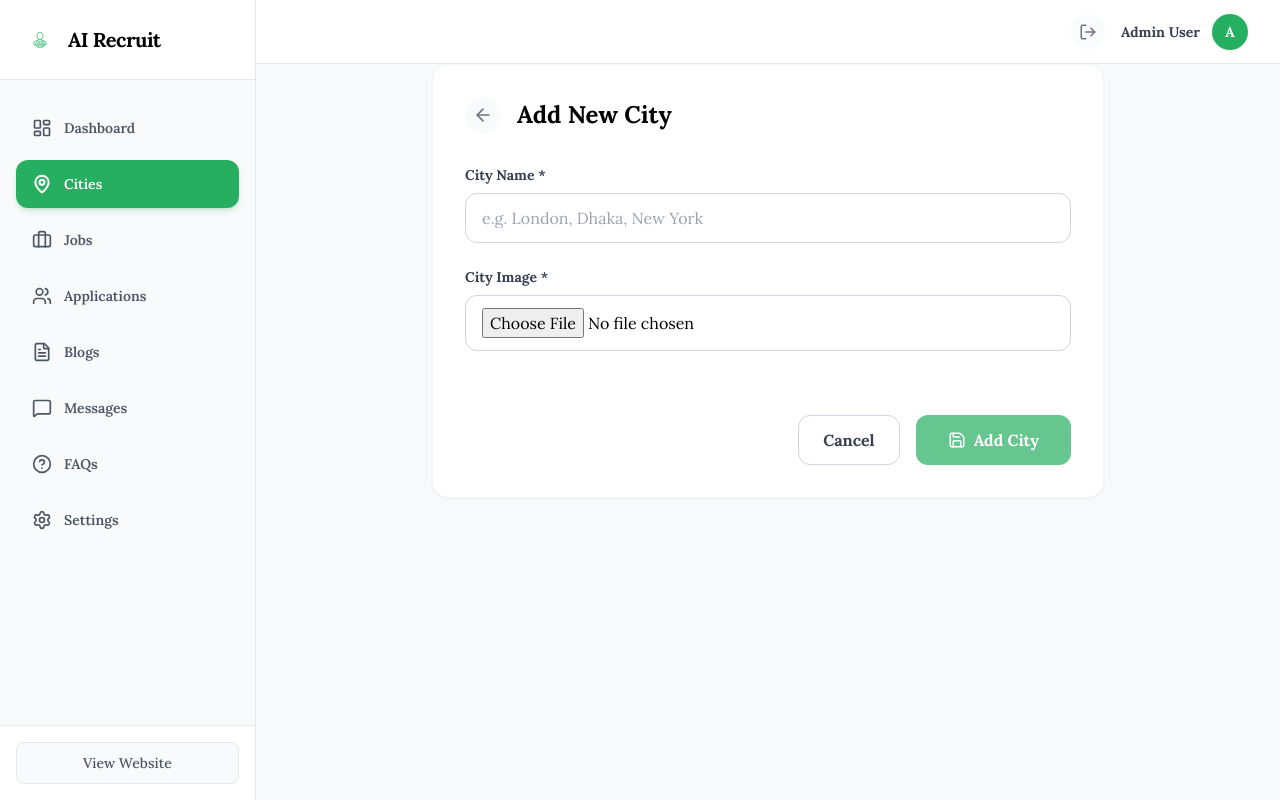
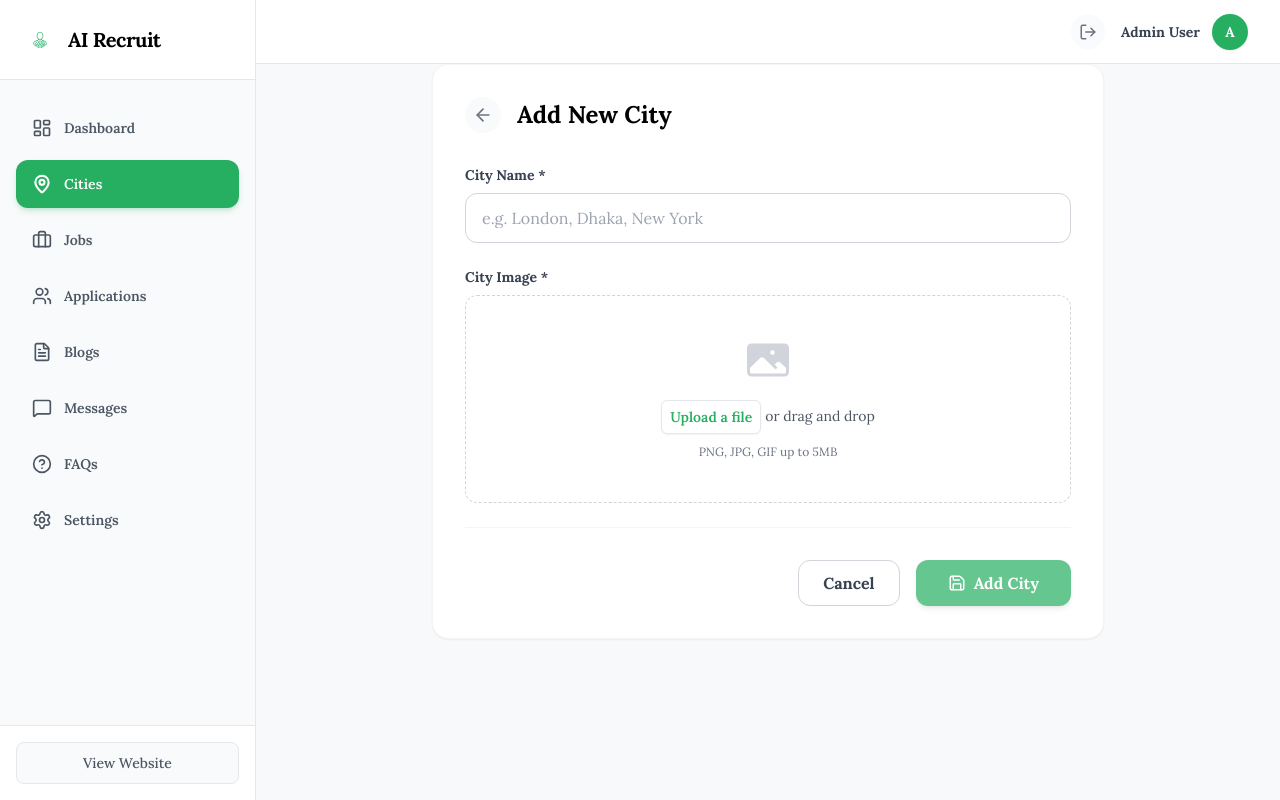
Before and after one commit to Iqbalhossen07/ai-recruitment, a Next.js app: page /system-hq/cities/create in a window 1280 px wide. Built offline with nearby package versions, Linux system fonts and the light colour scheme.

Commit message:
style: global action buttons and styled file upload

```diff
--- a/src/app/system-hq/cities/page.tsx
+++ b/src/app/system-hq/cities/page.tsx
@@ -1,8 +1,8 @@
 import prisma from "@/lib/prisma";
 import Link from "next/link";
-import { Plus, Edit, MapPin } from "lucide-react";
+import { Plus, MapPin } from "lucide-react";
 import Image from "next/image";
-import DeleteCityButton from "@/components/admin/DeleteCityButton";
+import CityActions from "@/components/admin/CityActions";
 
 export default async function CitiesPage() {
   const cities = await prisma.city.findMany({
@@ -51,16 +51,7 @@ export default async function CitiesPage() {
                 <span className="font-bold text-black">{city._count.jobs}</span>
                 <span className="text-gray-500 ml-1">Jobs listed</span>
               </div>
-              <div className="flex gap-2">
-                <Link
-                  href={`/system-hq/cities/${city.id}/edit`}
-                  className="p-2 bg-gray-50 text-blue-500 rounded-lg hover:bg-blue-50 transition-colors"
-                  title="Edit City"
-                >
-                  <Edit size={16} />
-                </Link>
-                <DeleteCityButton id={city.id} name={city.name} />
-              </div>
+              <CityActions id={city.id} name={city.name} />
             </div>
           </div>
         ))}
--- /dev/null
+++ b/src/components/admin/ActionButtons.tsx
@@ -0,0 +1,47 @@
+"use client";
+
+import Link from "next/link";
+import { Edit, Trash2, Eye } from "lucide-react";
+
+interface ActionButtonsProps {
+  editUrl?: string;
+  viewUrl?: string;
+  onDelete?: () => void;
+  deleteTitle?: string;
+}
+
+export default function ActionButtons({ editUrl, viewUrl, onDelete, deleteTitle = "Delete" }: ActionButtonsProps) {
+  return (
+    <div className="flex items-center gap-2">
+      {viewUrl && (
+        <Link
+          href={viewUrl}
+          className="flex items-center justify-center p-2 bg-gray-50 text-gray-600 border border-gray-200 rounded-lg hover:bg-gray-100 hover:text-gray-900 transition-colors"
+          title="View Details"
+        >
+          <Eye size={16} />
+        </Link>
+      )}
+
+      {editUrl && (
+        <Link
+          href={editUrl}
+          className="flex items-center justify-center p-2 bg-blue-50 text-blue-600 border border-blue-100 rounded-lg hover:bg-blue-100 transition-colors"
+          title="Edit"
+        >
+          <Edit size={16} />
+        </Link>
+      )}
+
+      {onDelete && (
+        <button
+          onClick={onDelete}
+          className="flex items-center justify-center p-2 bg-red-50 text-red-600 border border-red-100 rounded-lg hover:bg-red-100 transition-colors"
+          title={deleteTitle}
+        >
+          <Trash2 size={16} />
+        </button>
+      )}
+    </div>
+  );
+}
--- a/src/components/admin/DeleteCityButton.tsx
+++ b/src/components/admin/CityActions.tsx
@@ -1,10 +1,10 @@
 "use client";
 
-import { Trash2 } from "lucide-react";
 import Swal from "sweetalert2";
 import { deleteCity } from "@/app/actions/city";
+import ActionButtons from "./ActionButtons";
 
-export default function DeleteCityButton({ id, name }: { id: string, name: string }) {
+export default function CityActions({ id, name }: { id: string, name: string }) {
   const handleDelete = async () => {
     const result = await Swal.fire({
       title: 'Are you sure?',
@@ -27,12 +27,10 @@ export default function DeleteCityButton({ id, name }: { id: string, name: strin
   };
 
   return (
-    <button
-      onClick={handleDelete}
-      className="p-2 bg-white border border-red-100 text-red-500 rounded-lg hover:bg-red-50 transition-colors"
-      title="Delete City"
-    >
-      <Trash2 size={16} />
-    </button>
+    <ActionButtons
+      editUrl={`/system-hq/cities/${id}/edit`}
+      onDelete={handleDelete}
+      deleteTitle="Delete City"
+    />
   );
 }
--- a/src/components/admin/CityForm.tsx
+++ b/src/components/admin/CityForm.tsx
@@ -74,11 +74,37 @@ export default function CityForm({ city }: CityFormProps) {
         </div>
 
         <div>
-          <label htmlFor="imageFile" className="block text-sm font-bold text-gray-700 mb-2">City Image *</label>
+          <label className="block text-sm font-bold text-gray-700 mb-2">City Image *</label>
+          <div className="mt-2 flex justify-center rounded-xl border border-dashed border-gray-300 px-6 py-10 hover:bg-gray-50 transition-colors relative">
+            <div className="text-center w-full">
+              {imagePreview ? (
+                <div className="relative w-full h-48 rounded-xl overflow-hidden shadow-sm mx-auto mb-4 border border-gray-200">
+                  <Image
+                    src={imagePreview}
+                    alt="City Preview"
+                    fill
+                    className="object-cover"
+                    onError={(e) => {
+                      e.currentTarget.src = "https://placehold.co/600x400?text=Invalid+Image";
+                    }}
+                  />
+                </div>
+              ) : (
+                <svg className="mx-auto h-12 w-12 text-gray-300 mb-4" viewBox="0 0 24 24" fill="currentColor" aria-hidden="true">
+                  <path fillRule="evenodd" d="M1.5 6a2.25 2.25 0 012.25-2.25h16.5A2.25 2.25 0 0122.5 6v12a2.25 2.25 0 01-2.25 2.25H3.75A2.25 2.25 0 011.5 18V6zM3 16.06V18c0 .414.336.75.75.75h16.5A.75.75 0 0021 18v-1.94l-2.69-2.689a1.5 1.5 0 00-2.12 0l-.88.879.97.97a.75.75 0 11-1.06 1.06l-5.16-5.159a1.5 1.5 0 00-2.12 0L3 16.061zm10.125-7.81a1.125 1.125 0 112.25 0 1.125 1.125 0 01-2.25 0z" clipRule="evenodd" />
+                </svg>
+              )}
+              <div className="mt-4 flex text-sm leading-6 text-gray-600 justify-center">
+                <label
+                  htmlFor="imageFile"
+                  className="relative cursor-pointer rounded-md bg-white font-semibold text-primary focus-within:outline-none focus-within:ring-2 focus-within:ring-primary focus-within:ring-offset-2 hover:text-primary-hover px-2 py-1 shadow-sm border border-gray-200"
+                >
+                  <span>Upload a file</span>
                   <input
-            type="file"
                     id="imageFile"
                     name="imageFile"
+                    type="file"
+                    className="sr-only"
                     accept="image/*"
                     onChange={(e) => {
                       if (e.target.files && e.target.files[0]) {
@@ -86,35 +112,27 @@ export default function CityForm({ city }: CityFormProps) {
                         setImagePreview(url);
                       }
                     }}
-            required={!city?.image} // Required if creating new city
-            className="w-full px-4 py-3 border border-gray-300 rounded-xl focus:outline-none focus:ring-2 focus:ring-primary focus:border-transparent transition-all mb-4"
+                    required={!city?.image}
                   />
-          {imagePreview && (
-            <div className="relative w-full h-48 rounded-xl overflow-hidden border border-gray-200">
-              <Image
-                src={imagePreview}
-                alt="City Preview"
-                fill
-                className="object-cover"
-                onError={(e) => {
-                  e.currentTarget.src = "https://placehold.co/600x400?text=Invalid+Image+URL";
-                }}
-              />
+                </label>
+                <p className="pl-1 pt-1">or drag and drop</p>
               </div>
-          )}
+              <p className="text-xs leading-5 text-gray-500 mt-2">PNG, JPG, GIF up to 5MB</p>
+            </div>
+          </div>
         </div>
 
-        <div className="pt-6 flex justify-end gap-4">
+        <div className="pt-8 border-t border-gray-100 flex justify-end gap-4">
           <Link
             href="/system-hq/cities"
-            className="px-6 py-3 border border-gray-300 text-gray-700 font-bold rounded-xl hover:bg-gray-50 transition-colors"
+            className="px-6 py-2.5 border border-gray-300 text-gray-700 font-bold rounded-xl hover:bg-gray-50 transition-colors"
           >
             Cancel
           </Link>
           <button
             type="submit"
-            disabled={isSubmitting || !imagePreview}
-            className="flex items-center gap-2 px-8 py-3 bg-primary text-white font-bold rounded-xl hover:bg-primary-hover focus:ring-4 focus:ring-primary/20 transition-all disabled:opacity-70 disabled:cursor-not-allowed"
+            disabled={isSubmitting || (!imagePreview && !city)}
+            className="flex items-center gap-2 px-8 py-2.5 bg-primary text-white font-bold rounded-xl hover:bg-primary-hover shadow-md hover:shadow-lg transition-all duration-300 disabled:opacity-70 disabled:cursor-not-allowed"
           >
             <Save size={18} />
             {isSubmitting ? "Saving..." : city ? "Update City" : "Add City"}
--- a/src/components/admin/DeleteJobButton.tsx
+++ b/src/components/admin/JobActions.tsx
@@ -1,10 +1,10 @@
 "use client";
 
-import { Trash2 } from "lucide-react";
 import Swal from "sweetalert2";
 import { deleteJob } from "@/app/actions/job";
+import ActionButtons from "./ActionButtons";
 
-export default function DeleteJobButton({ id, title }: { id: string, title: string }) {
+export default function JobActions({ id, title, slug }: { id: string, title: string, slug: string }) {
   const handleDelete = async () => {
     const result = await Swal.fire({
       title: 'Are you sure?',
@@ -27,12 +27,11 @@ export default function DeleteJobButton({ id, title }: { id: string, title: stri
   };
 
   return (
-    <button
-      onClick={handleDelete}
-      className="w-full flex justify-center items-center gap-1.5 px-3 py-1.5 bg-white border border-red-100 text-red-500 rounded-lg hover:bg-red-50 hover:border-red-200 transition-colors font-medium text-sm"
-      title="Delete Job"
-    >
-      <Trash2 size={14} /> Delete
-    </button>
+    <ActionButtons
+      viewUrl={`/system-hq/jobs/${slug}`}
+      editUrl={`/system-hq/jobs/${slug}/edit`}
+      onDelete={handleDelete}
+      deleteTitle="Delete Job"
+    />
   );
 }
--- a/src/components/admin/JobForm.tsx
+++ b/src/components/admin/JobForm.tsx
@@ -204,20 +204,20 @@ export default function JobForm({ job, cities }: JobFormProps) {
         </div>
 
         {/* Actions */}
-        <div className="pt-6 flex justify-end gap-4">
+        <div className="pt-8 flex justify-end gap-4 mt-8 border-t border-gray-100 md:col-span-2">
           <Link
             href="/system-hq/jobs"
-            className="px-6 py-3 border border-gray-300 text-gray-700 font-bold rounded-xl hover:bg-gray-50 transition-colors"
+            className="px-6 py-2.5 border border-gray-300 text-gray-700 font-bold rounded-xl hover:bg-gray-50 transition-colors"
           >
             Cancel
           </Link>
           <button
             type="submit"
-            disabled={isSubmitting || !description || !requirements}
-            className="flex items-center gap-2 px-8 py-3 bg-primary text-white font-bold rounded-xl hover:bg-primary-hover focus:ring-4 focus:ring-primary/20 transition-all disabled:opacity-70 disabled:cursor-not-allowed"
+            disabled={isSubmitting}
+            className="flex items-center gap-2 px-8 py-2.5 bg-primary text-white font-bold rounded-xl hover:bg-primary-hover shadow-md hover:shadow-lg transition-all duration-300 disabled:opacity-70 disabled:cursor-not-allowed"
           >
             <Save size={18} />
-            {isSubmitting ? "Saving..." : job ? "Update Job" : "Create Job"}
+            {isSubmitting ? "Saving..." : job ? "Update Job" : "Publish Job"}
           </button>
         </div>
       </form>
```
Also changed, not shown: src/components/admin/JobsGridClient.tsx (+4 -22 lines). Lines whose indentation alone changed are shown as unchanged.
